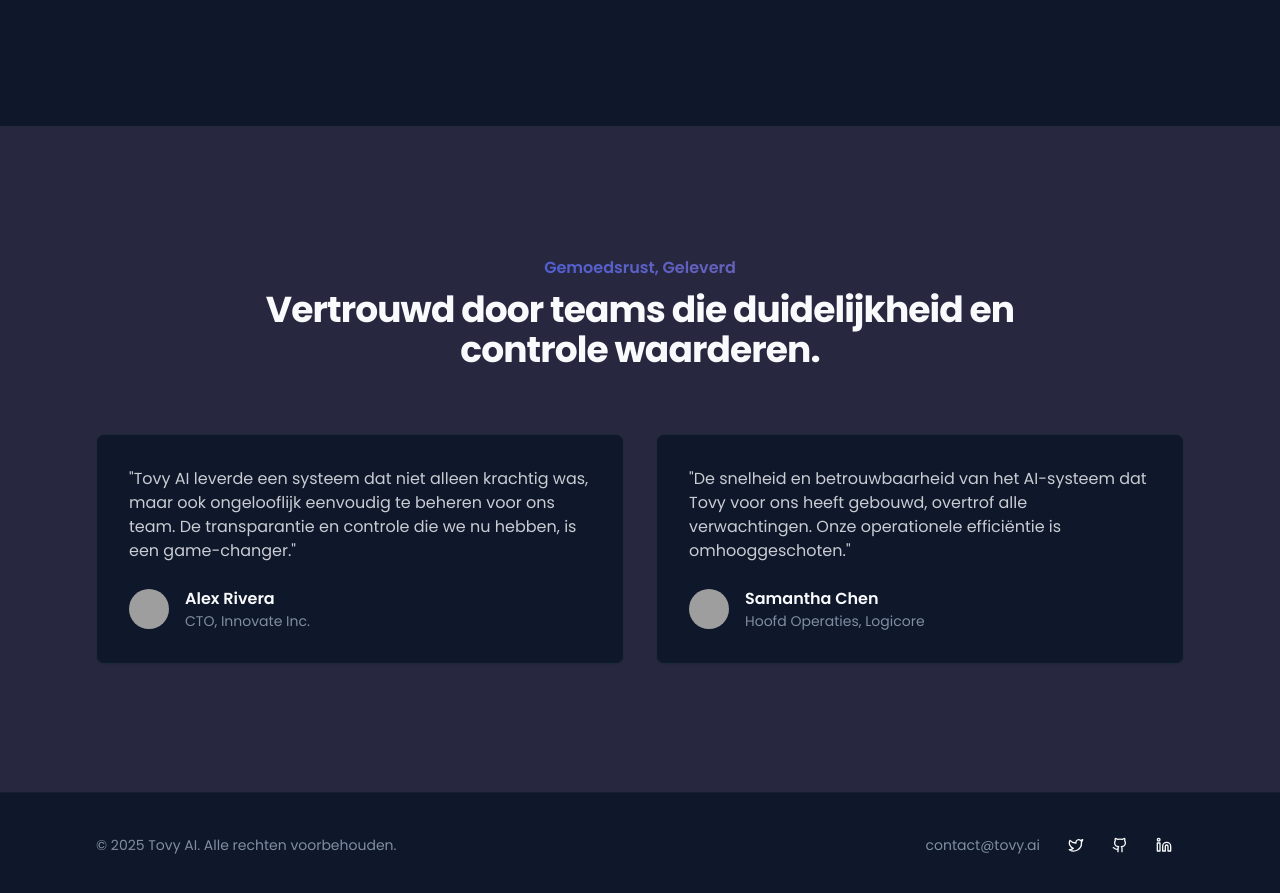
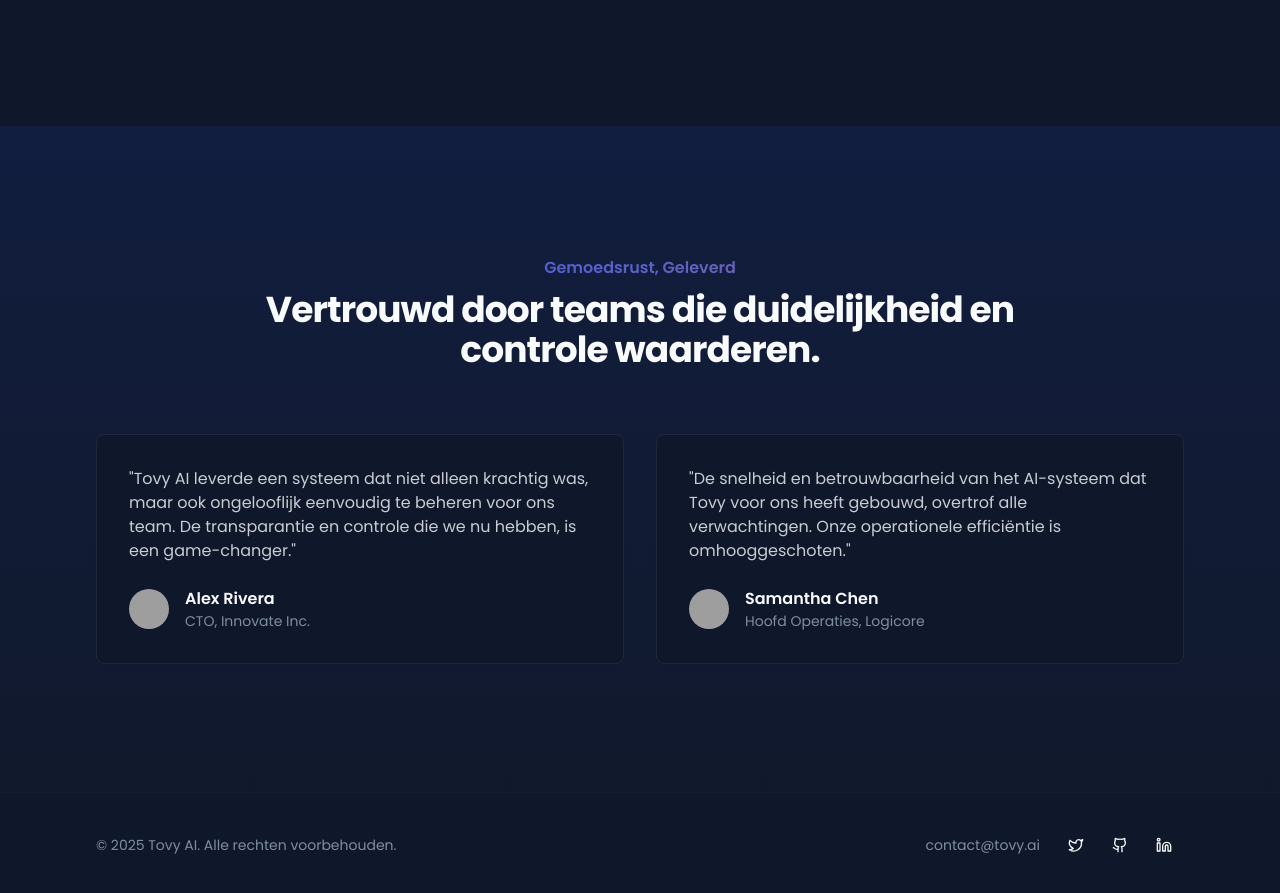
Before and after one commit to tovy-eu/tovy.eu-website, a Next.js app: page / in a window 1280 px wide. Shown: the part 2700-3593 px from the top of the page. Built offline with nearby package versions, Linux system fonts and the light colour scheme; grey boxes are pictures that could not be loaded.

Commit message:
Make it a gradient

```diff
--- a/src/components/landing/testimonials-section.tsx
+++ b/src/components/landing/testimonials-section.tsx
@@ -24,7 +24,7 @@ export function TestimonialsSection() {
   return (
     <section
       className="py-24 sm:py-32"
-      style={{ backgroundColor: '#FFB8FA1A' }}
+      style={{ background: 'linear-gradient(to bottom, hsl(var(--primary) / 0.1), hsl(var(--accent) / 0.1))' }}
     >
       <div className="mx-auto max-w-6xl px-4 md:px-8">
         <div className="mx-auto max-w-4xl text-center">
```
